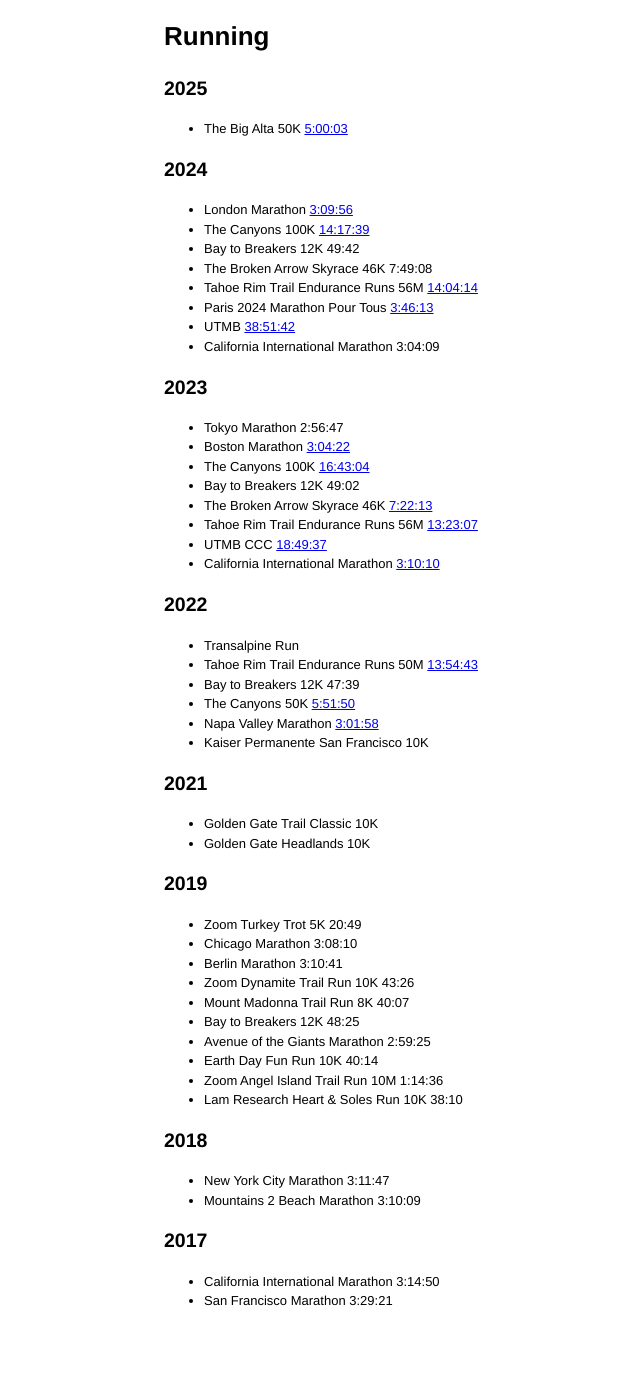
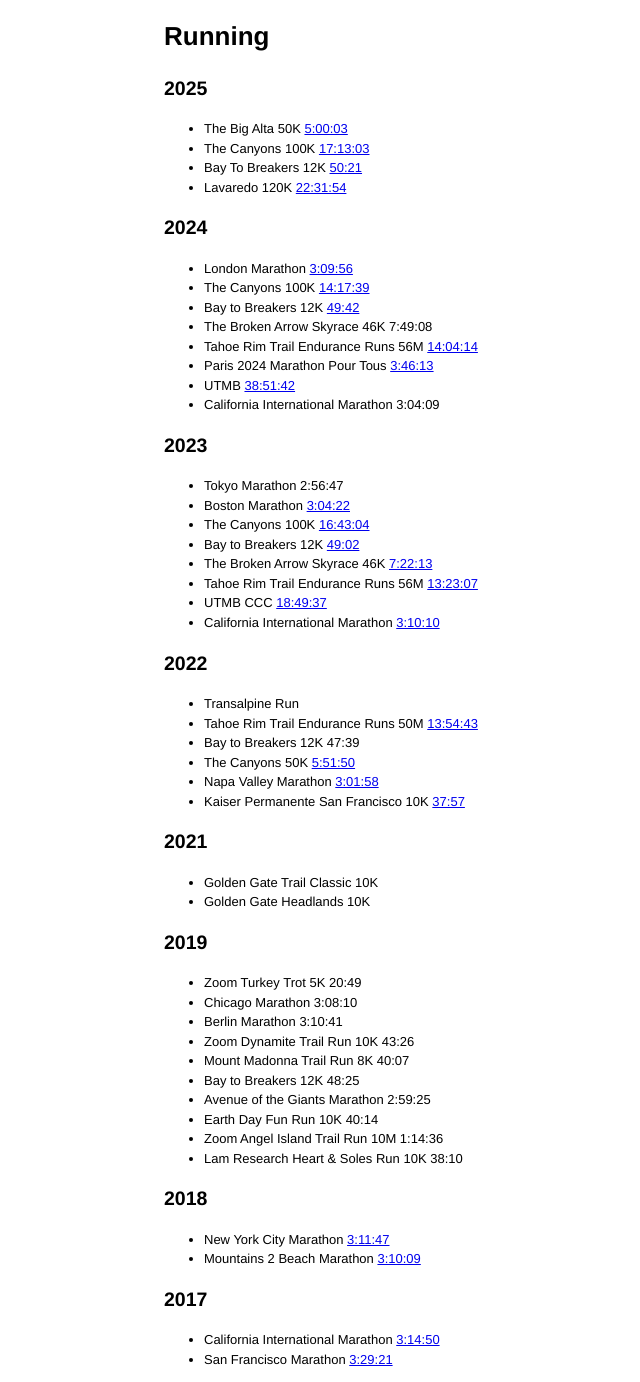
Before and after one commit to denis/denis.github.com, a Jekyll site: the page built from running.md, in a window 1280 px wide. Shown: the whole page, without its empty margins (76-716 px from the left). Built offline with Jekyll 4.4.1, drawn with Linux system fonts in a browser that asks for light colours; comment, search, counter and statistics services are not loaded; before the commit the page ends 1324 px from its top, so only the background shows below that.

Commit message:
Add more race results

```diff
--- a/running.md
+++ b/running.md
@@ -8,12 +8,15 @@
 ## 2025
 
 - The Big Alta 50K [5:00:03][2025-the-big-alta-50k]
+- The Canyons 100K [17:13:03][2025-the-canyons-100k]
+- Bay To Breakers 12K [50:21][2025-bay-to-breakers]
+- Lavaredo 120K [22:31:54][2025-lavaredo-120k]
 
 ## 2024
 
 - London Marathon [3:09:56][2024-london-marathon]
 - The Canyons 100K [14:17:39][2024-the-canyons-100k]
-- Bay to Breakers 12K 49:42
+- Bay to Breakers 12K [49:42][2024-bay-to-breakers]
 - The Broken Arrow Skyrace 46K 7:49:08
 - Tahoe Rim Trail Endurance Runs 56M [14:04:14][2024-trter-56m]
 - Paris 2024 Marathon Pour Tous [3:46:13][2024-paris-marathon]
@@ -25,7 +28,7 @@
 - Tokyo Marathon 2:56:47
 - Boston Marathon [3:04:22][2023-boston-marathon]
 - The Canyons 100K [16:43:04][2023-the-canyons-100k]
-- Bay to Breakers 12K 49:02
+- Bay to Breakers 12K [49:02][2023-bay-to-breakers]
 - The Broken Arrow Skyrace 46K [7:22:13][2023-the-broken-arrow-skyrace-46k]
 - Tahoe Rim Trail Endurance Runs 56M [13:23:07][2023-trter-56m]
 - UTMB CCC [18:49:37][2023-utmb-ccc]
@@ -38,7 +41,7 @@
 - Bay to Breakers 12K 47:39
 - The Canyons 50K [5:51:50][2022-the-canyons-50k]
 - Napa Valley Marathon [3:01:58][2022-napa-valley-marathon]
-- Kaiser Permanente San Francisco 10K
+- Kaiser Permanente San Francisco 10K [37:57][2022-kp-sf-10k]
 
 ## 2021
 
@@ -60,26 +63,36 @@
 
 ## 2018
 
-- New York City Marathon 3:11:47
-- Mountains 2 Beach Marathon 3:10:09
+- New York City Marathon [3:11:47][2018-nyc-marathon]
+- Mountains 2 Beach Marathon [3:10:09][2018-m2b-marathon]
 
 ## 2017
 
-- California International Marathon 3:14:50
-- San Francisco Marathon 3:29:21
+- California International Marathon [3:14:50][2017-cim]
+- San Francisco Marathon [3:29:21][2017-sf-marathon]
 
+[2017-sf-marathon]: https://www.athlinks.com/event/1403/results/Event/571379/Course/855120/Bib/60560
+[2017-cim]: https://www.athlinks.com/event/3241/results/Event/603293/Course/1024866/Bib/1498
+[2018-m2b-marathon]: https://mountains2beachmarathon.com/wp-content/uploads/2021/07/Full-Marathon_Results_2018.pdf
+[2018-nyc-marathon]: https://results.nyrr.org/event/M2018/result/5786
 [2023-the-canyons-100k]: https://utmb.world/utmb-index/races/3753.thecanyonsendurancerunsbyutmb-100km.2023?page=10
+[2023-bay-to-breakers]: https://results2.xacte.com/#/e/2485/searchable/229
 [2023-the-broken-arrow-skyrace-46k]: https://www.athlinks.com/event/171438/results/Event/1053701/Course/2374411/Bib/2211
 [2023-boston-marathon]: https://results.baa.org/2023/?content=detail&fpid=search&pid=search&idp=9TGHS6FF17C946&lang=EN_CAP&event=R&event_main_group=runner&pidp=start&search%5Bstart_no%5D=7352&search_event=R
 [2022-napa-valley-marathon]: https://results.svetiming.com/napa-valley-marathon/events/2022/kaiser-permanente-napa-valley-marathon/1502/entrant?share=1 "Qualified for 2023 Boston Marathon"
 [2022-the-canyons-50k]: https://canyons.utmb.world/runners/results?year=2022&raceUri=2983.thecanyonsendurancerunsbyutmb-50km.2022
 [2022-trter-50m]: https://ultrasignup.com/results_event.aspx?did=88887#1691864
+[2022-kp-sf-10k]: https://results.svetiming.com/pamakid/events/2022/san-francisco-half-marathon-10k--5k/9295/entrant?share=1
 [2023-trter-56m]: https://ultrasignup.com/results_event.aspx?did=99158#1691864
 [2024-trter-56m]: https://ultrasignup.com/results_event.aspx?did=108842#1691864
 [2023-utmb-ccc]: https://live.utmb.world/utmb/2023/runners/3639
 [2023-cim]: https://www.athlinks.com/event/3241/results/Event/1067161/Course/2421871/Bib/8459
 [2024-london-marathon]: https://results.tcslondonmarathon.com/2024/?content=detail&idp=9TG2O3HQ4372D3
 [2024-the-canyons-100k]: https://canyons.utmb.world/runners/results?year=2024&raceUri=3753.hokacanyonsendurancerunsbyutmb-100k.2024&page=3&offset=50&limit=50
+[2024-bay-to-breakers]: https://results2.xacte.com/#/e/2543/searchable/11960
 [2024-paris-marathon]: https://paris-mpt.r.mikatiming.de/2024/?pid=search&search%5Bstart_no%5D=10324
 [2024-utmb]: https://live.utmb.world/utmb/2024/runners/795
 [2025-the-big-alta-50k]: https://ultrasignup.com/results_event.aspx?did=118344#1691864
+[2025-the-canyons-100k]: https://canyons.utmb.world/runners/results?year=2025&offset=300&limit=50&raceUri=3753.thecanyonsendurancerunsbyutmb-100k.2025&page=8
+[2025-bay-to-breakers]: http://results2.xacte.com/#/e/2590/searchable/12587
+[2025-lavaredo-120k]: https://utmb.world/utmb-index/races/178.lavaredoultratrailbyutmb-lavaredo120k.2025?page=23
```
